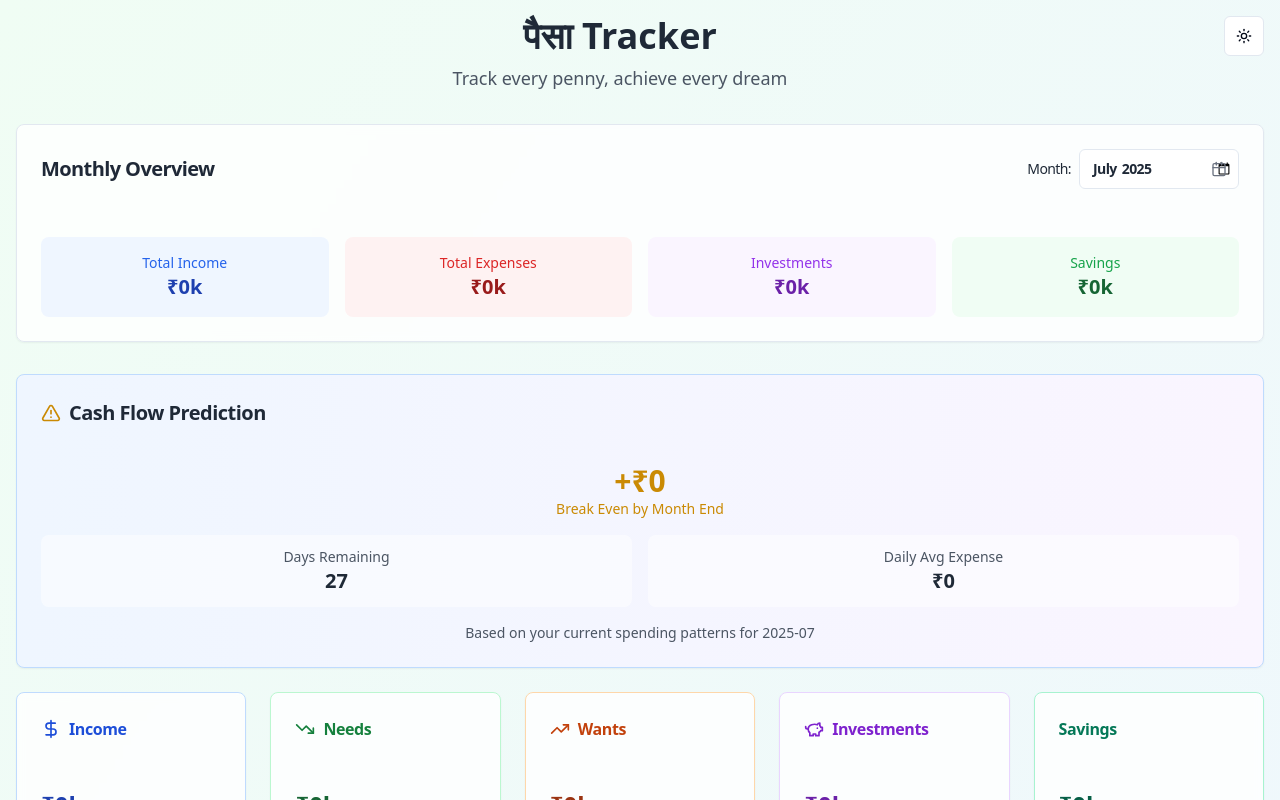
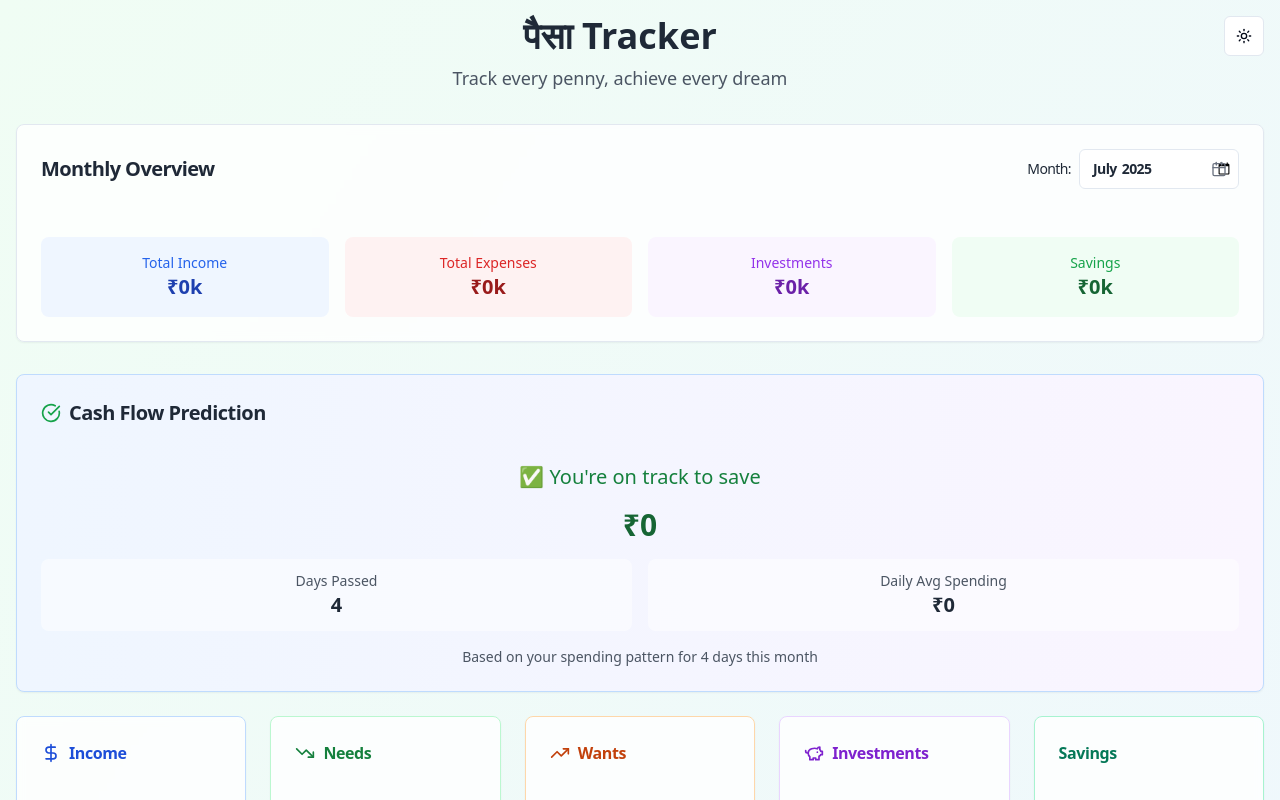
Before and after one commit to PurneswarPrasad/paisa-tracker, a React (Vite) app: page / in a window 1280 px wide. Shown: the top 800 px of the page. Built offline with nearby package versions, Linux system fonts and the light colour scheme.

Commit message:
Refactor: Implement cash flow prediction logic
Implement the cash flow prediction logic as per the user's instructions. Calculate projected savings/overspending based on current income and expenses, and display the results dynamically.

```diff
--- a/src/components/CashFlowPrediction.tsx
+++ b/src/components/CashFlowPrediction.tsx
@@ -1,7 +1,7 @@
 
 import React from 'react';
 import { Card, CardContent, CardHeader, CardTitle } from '@/components/ui/card';
-import { TrendingUp, TrendingDown, AlertTriangle } from 'lucide-react';
+import { TrendingUp, TrendingDown, CheckCircle, AlertTriangle } from 'lucide-react';
 
 interface CashFlowPredictionProps {
   currentIncome: number;
@@ -13,7 +13,6 @@ interface CashFlowPredictionProps {
 const CashFlowPrediction: React.FC<CashFlowPredictionProps> = ({
   currentIncome,
   currentExpenses,
-  currentInvestments,
   selectedMonth
 }) => {
   // Get current date and selected month info
@@ -25,92 +24,65 @@ const CashFlowPrediction: React.FC<CashFlowPredictionProps> = ({
   // Check if selected month is current month
   const isCurrentMonth = selectedMonth === now.toISOString().slice(0, 7);
 
-  // Calculate daily averages
-  const dailyIncomeAvg = currentIncome / (isCurrentMonth ? currentDate : daysInMonth);
-  const dailyExpenseAvg = currentExpenses / (isCurrentMonth ? currentDate : daysInMonth);
-  const dailyInvestmentAvg = currentInvestments / (isCurrentMonth ? currentDate : daysInMonth);
+  // Only show prediction for current month
+  if (!isCurrentMonth) {
+    return null;
+  }
 
-  // Predict end-of-month totals
-  const predictedIncome = dailyIncomeAvg * daysInMonth;
-  const predictedExpenses = dailyExpenseAvg * daysInMonth;
-  const predictedInvestments = dailyInvestmentAvg * daysInMonth;
-  const predictedSavings = predictedIncome - predictedExpenses - predictedInvestments;
+  // Calculate average daily spending = ₹X / Y (where X is current expenses, Y is current date)
+  const averageDailySpending = currentExpenses / currentDate;
 
-  // Calculate remaining days
-  const remainingDays = isCurrentMonth ? daysInMonth - currentDate : 0;
+  // Multiply by total days in month to get projected total spending
+  const projectedTotalSpending = averageDailySpending * daysInMonth;
 
-  const getStatusColor = () => {
-    if (predictedSavings > 0) return 'text-green-600 dark:text-green-400';
-    if (predictedSavings < 0) return 'text-red-600 dark:text-red-400';
-    return 'text-yellow-600 dark:text-yellow-400';
-  };
+  // Projected Savings = Income - Projected Spending
+  const projectedSavings = currentIncome - projectedTotalSpending;
 
-  const getStatusIcon = () => {
-    if (predictedSavings > 0) return <TrendingUp className="w-4 h-4 sm:w-5 sm:h-5" />;
-    if (predictedSavings < 0) return <TrendingDown className="w-4 h-4 sm:w-5 sm:h-5" />;
-    return <AlertTriangle className="w-4 h-4 sm:w-5 sm:h-5" />;
-  };
-
-  const getStatusText = () => {
-    if (predictedSavings > 0) return 'Expected Savings';
-    if (predictedSavings < 0) return 'Expected Overspend';
-    return 'Break Even';
-  };
+  const isPositive = projectedSavings >= 0;
 
   return (
     <Card className="mb-4 sm:mb-6 bg-gradient-to-r from-blue-50 to-purple-50 dark:from-blue-900/20 dark:to-purple-900/20 backdrop-blur-sm border-blue-200 dark:border-blue-700">
       <CardHeader className="p-4 sm:p-6 pb-2 sm:pb-3">
         <CardTitle className="text-gray-800 dark:text-gray-100 flex items-center gap-2 text-lg sm:text-xl">
-          <div className={getStatusColor()}>
-            {getStatusIcon()}
+          <div className={isPositive ? 'text-green-600 dark:text-green-400' : 'text-red-600 dark:text-red-400'}>
+            {isPositive ? <CheckCircle className="w-4 h-4 sm:w-5 sm:h-5" /> : <AlertTriangle className="w-4 h-4 sm:w-5 sm:h-5" />}
           </div>
           Cash Flow Prediction
         </CardTitle>
       </CardHeader>
       <CardContent className="p-4 sm:p-6 pt-0">
-        {isCurrentMonth ? (
-          <div className="space-y-3 sm:space-y-4">
-            <div className="text-center">
-              <div className={`text-2xl sm:text-3xl font-bold ${getStatusColor()}`}>
-                {predictedSavings >= 0 ? '+' : ''}₹{Math.abs(predictedSavings).toFixed(0)}
-              </div>
-              <div className={`text-sm font-medium ${getStatusColor()}`}>
-                {getStatusText()} by Month End
-              </div>
+        <div className="text-center space-y-3 sm:space-y-4">
+          <div className={`text-lg sm:text-xl font-medium ${
+            isPositive ? 'text-green-700 dark:text-green-300' : 'text-red-700 dark:text-red-300'
+          }`}>
+            {isPositive ? '✅ You\'re on track to save' : '⚠️ You\'re on track to overspend'}
           </div>
 
-            <div className="grid grid-cols-2 gap-3 sm:gap-4 text-center">
+          <div className={`text-2xl sm:text-3xl font-bold ${
+            isPositive ? 'text-green-800 dark:text-green-200' : 'text-red-800 dark:text-red-200'
+          }`}>
+            ₹{Math.abs(projectedSavings).toFixed(0)}
+          </div>
+
+          <div className="grid grid-cols-2 gap-3 sm:gap-4 text-center mt-4">
             <div className="p-2 sm:p-3 bg-white/50 dark:bg-gray-800/50 rounded-lg">
-                <div className="text-xs sm:text-sm text-gray-600 dark:text-gray-400">Days Remaining</div>
+              <div className="text-xs sm:text-sm text-gray-600 dark:text-gray-400">Days Passed</div>
               <div className="text-lg sm:text-xl font-bold text-gray-800 dark:text-gray-200">
-                  {remainingDays}
+                {currentDate}
               </div>
             </div>
             <div className="p-2 sm:p-3 bg-white/50 dark:bg-gray-800/50 rounded-lg">
-                <div className="text-xs sm:text-sm text-gray-600 dark:text-gray-400">Daily Avg Expense</div>
+              <div className="text-xs sm:text-sm text-gray-600 dark:text-gray-400">Daily Avg Spending</div>
               <div className="text-lg sm:text-xl font-bold text-gray-800 dark:text-gray-200">
-                  ₹{dailyExpenseAvg.toFixed(0)}
+                ₹{averageDailySpending.toFixed(0)}
               </div>
             </div>
           </div>
 
-            <div className="text-xs sm:text-sm text-gray-600 dark:text-gray-400 text-center">
-              Based on your current spending patterns for {selectedMonth}
+          <div className="text-xs sm:text-sm text-gray-600 dark:text-gray-400">
+            Based on your spending pattern for {currentDate} days this month
           </div>
         </div>
-        ) : (
-          <div className="text-center space-y-2">
-            <div className={`text-2xl sm:text-3xl font-bold ${getStatusColor()}`}>
-              {predictedSavings >= 0 ? '+' : ''}₹{Math.abs(predictedSavings).toFixed(0)}
-            </div>
-            <div className={`text-sm font-medium ${getStatusColor()}`}>
-              {getStatusText()} for {selectedMonth}
-            </div>
-            <div className="text-xs sm:text-sm text-gray-600 dark:text-gray-400">
-              Historical data for {selectedMonth}
-            </div>
-          </div>
-        )}
       </CardContent>
     </Card>
   );
```
Lines whose indentation alone changed are shown as unchanged.
